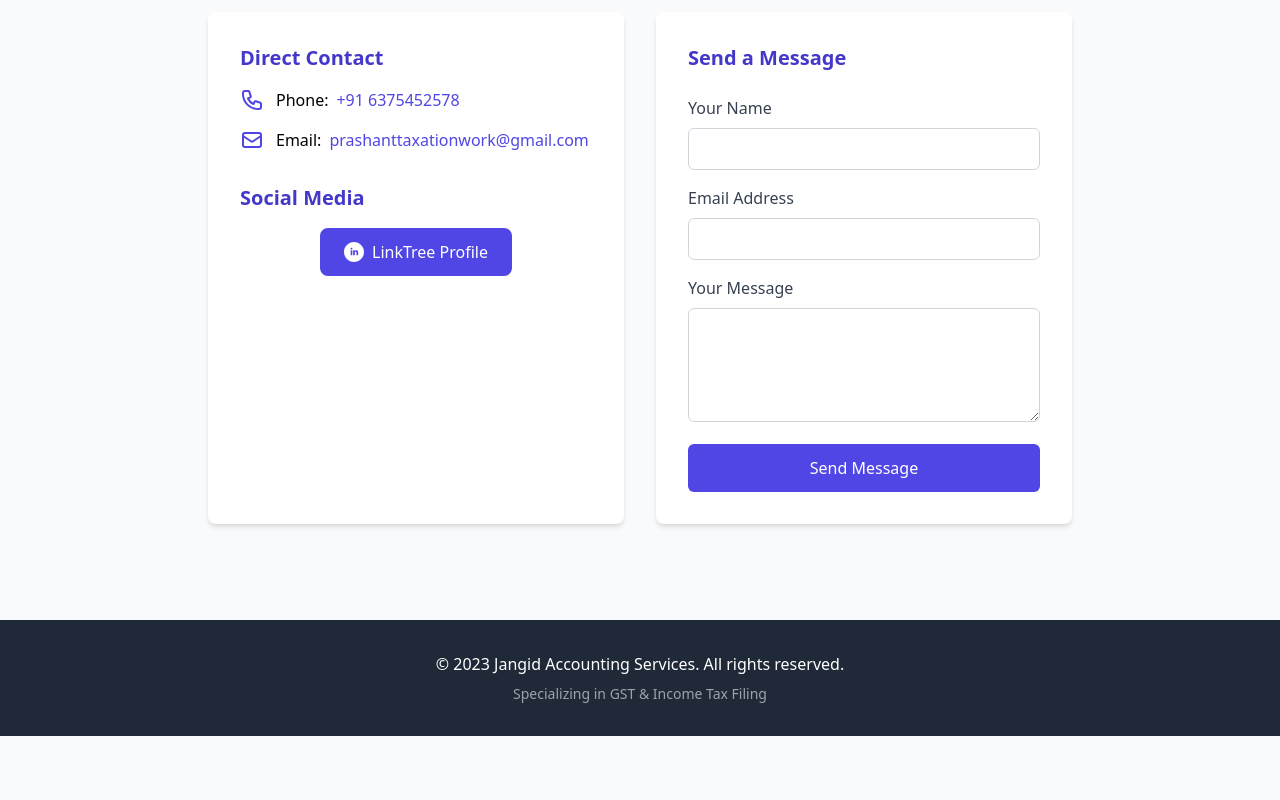
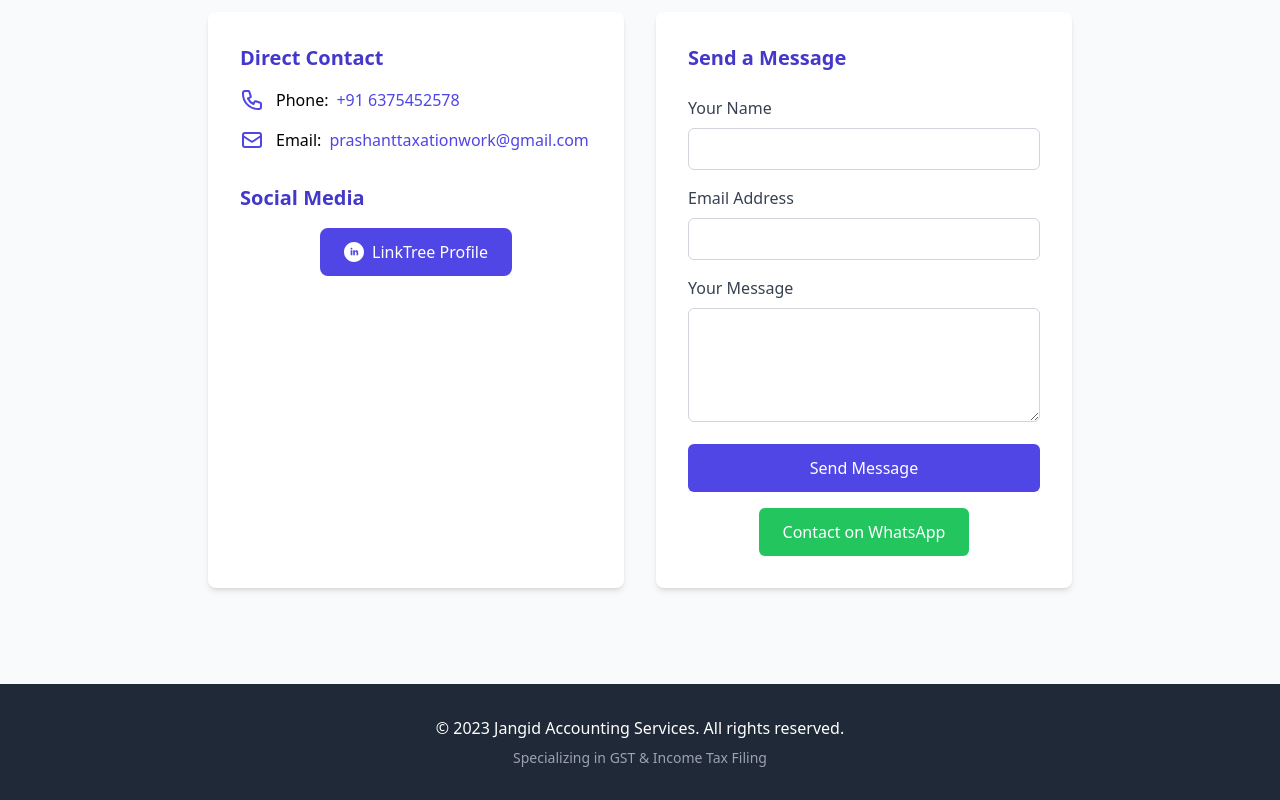
Before and after one commit to prashant350R/prashant, a plain HTML site: page index.html in a window 1280 px wide. Shown: the part 540-1340 px from the top of the page. Before the commit the page ends 1276 px from the top, so only its background shows below. Drawn offline with nearby package versions, Linux system fonts and the light colour scheme.

Commit message:
Update index.html

```diff
--- a/index.html
+++ b/index.html
@@ -95,6 +95,13 @@
                         Send Message
                     </button>
                 </form>
+
+                <!-- WhatsApp Button -->
+                <div class="mt-4 text-center">
+                    <a href="https://wa.me/916375452578?text=Hello%20I%20am%20interested%20in%20your%20services." target="_blank" class="inline-block bg-green-500 text-white py-3 px-6 rounded-md hover:bg-green-600 transition-colors font-medium">
+                        Contact on WhatsApp
+                    </a>
+                </div>
             </div>
         </div>
     </main>
```
